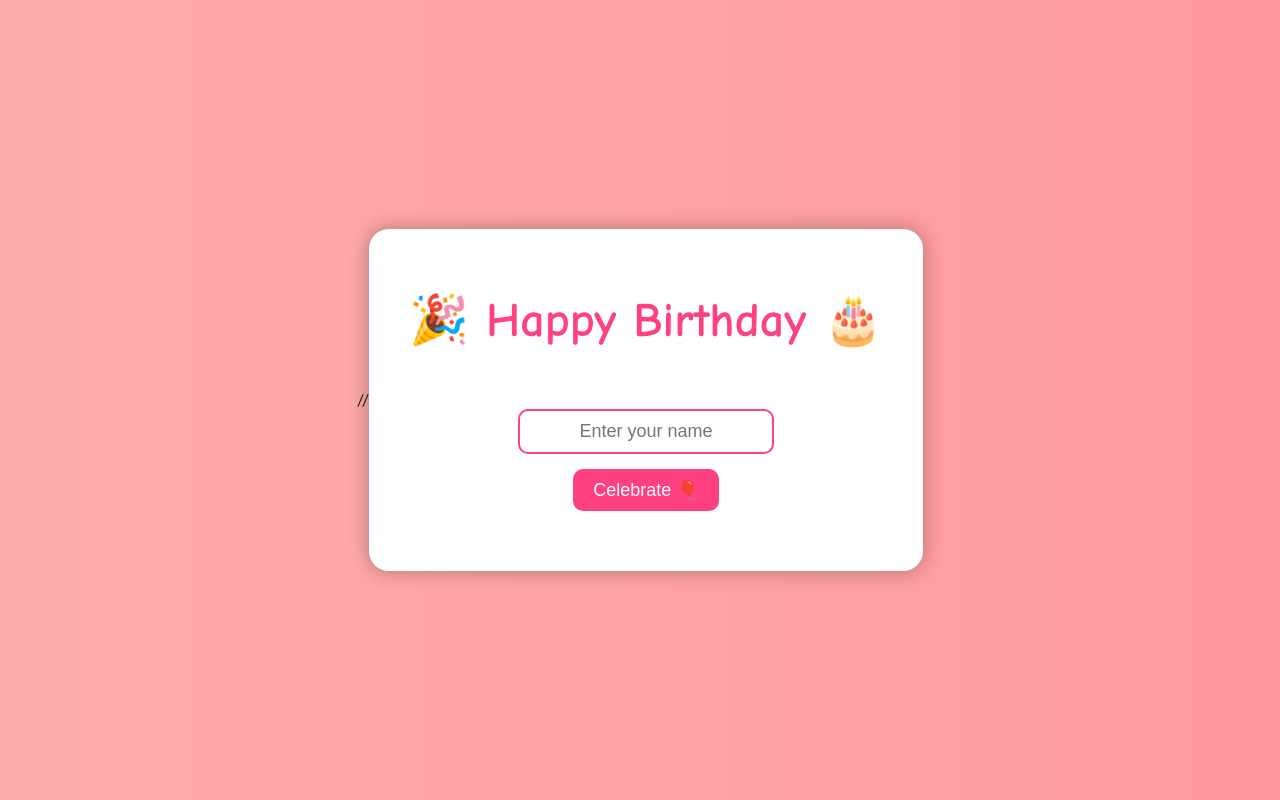
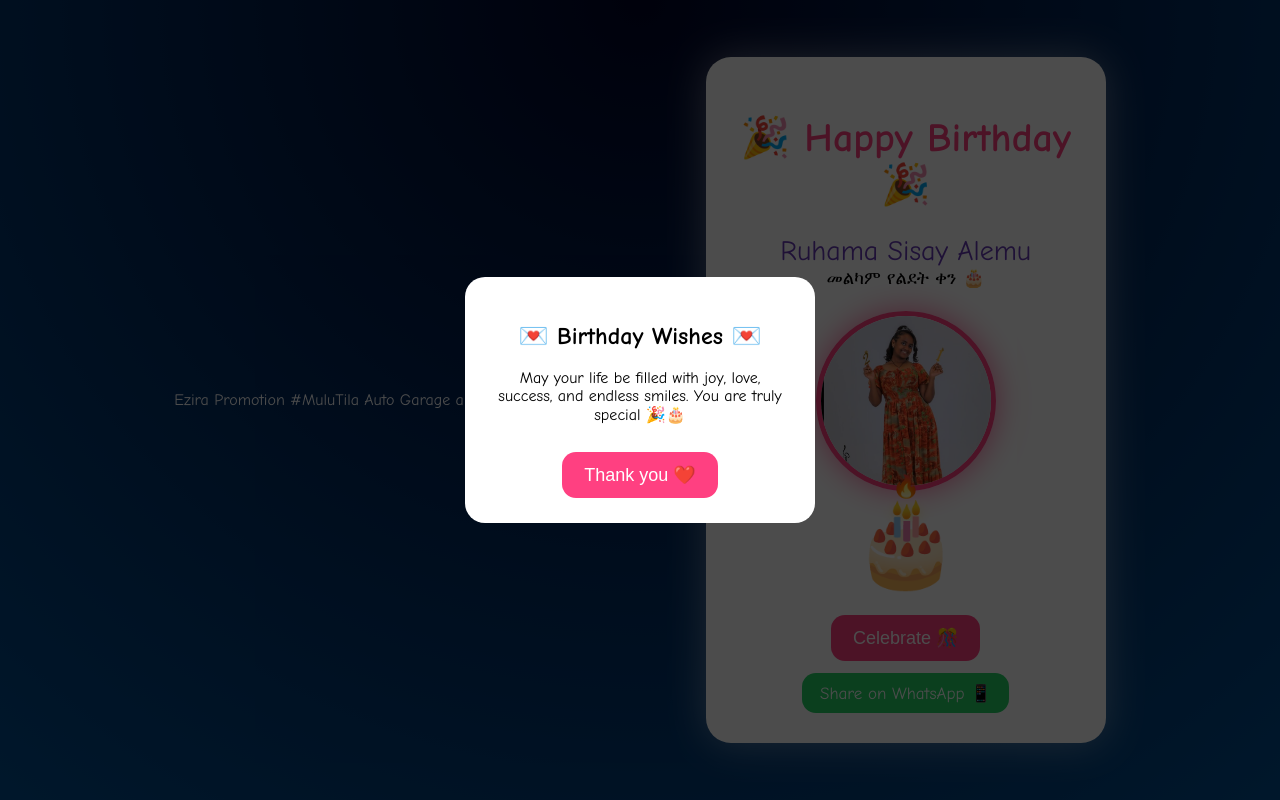
Before and after one commit to semahegn-tilahun/birthday, a plain HTML site: page index.html in a window 1280 px wide. Drawn offline with nearby package versions, Linux system fonts and the light colour scheme.

Commit message:
Create birthday celebration HTML page
Added a birthday celebration page with fireworks and music.

```diff
--- a/index.html
+++ b/index.html
@@ -1,4 +1,4 @@
-//
+<!-- //
 <!DOCTYPE html>
 <html lang="en">
 <head>
@@ -102,4 +102,228 @@
 </script>
 
 </body>
+</html> -->
+
+Ezira Promotion #MuluTila Auto Garage and Carasoria, [1/14/2026 10:17 PM]
+<!DOCTYPE html>
+<html lang="en">
+<head>
+<meta charset="UTF-8">
+<title>Happy Birthday Ruhama 🎉</title>
+
+<style>
+body {
+  margin: 0;
+  height: 100vh;
+  background: radial-gradient(circle at top, #000428, #004e92);
+  display: flex;
+  justify-content: center;
+  align-items: center;
+  font-family: 'Comic Sans MS', cursive;
+  overflow: hidden;
+  color: white;
+}
+
+canvas {
+  position: fixed;
+  inset: 0;
+  z-index: 0;
+}
+
+.card {
+  position: relative;
+  z-index: 2;
+  background: white;
+  color: black;
+  padding: 30px;
+  border-radius: 25px;
+  text-align: center;
+  width: 340px;
+  box-shadow: 0 0 40px rgba(255,255,255,0.4);
+  animation: pop 1s ease;
+}
+
+@keyframes pop {
+  from {transform: scale(0);}
+  to {transform: scale(1);}
+}
+
+h1 {
+  color: #ff4081;
+  font-size: 40px;
+}
+
+.name {
+  font-size: 28px;
+  color: #673ab7;
+}
+
+.lang {
+  font-size: 18px;
+  margin-bottom: 10px;
+}
+
+.photo {
+  width: 170px;
+  height: 170px;
+  border-radius: 50%;
+  object-fit: cover;
+  border: 5px solid #ff4081;
+  margin: 12px auto;
+  box-shadow: 0 0 20px #ff4081;
+  animation: glow 2s infinite alternate;
+}
+
+@keyframes glow {
+  from {box-shadow: 0 0 15px #ff4081;}
+  to {box-shadow: 0 0 35px #ff80ab;}
+}
+
+.cake {
+  font-size: 85px;
+  position: relative;
+  animation: bounce 1.5s infinite;
+  cursor: pointer;
+}
+
+.flame {
+  position: absolute;
+  top: -18px;
+  left: 50%;
+  transform: translateX(-50%);
+  font-size: 22px;
+}
+
+@keyframes bounce {
+  0%,100% {transform: translateY(0);}
+  50% {transform: translateY(-12px);}
+}
+
+button {
+  padding: 12px 22px;
+  font-size: 18px;
+  border: none;
+  background: #ff4081;
+  color: white;
+  border-radius: 14px;
+  cursor: pointer;
+  margin-top: 12px;
+}
+
+.whatsapp {
+  display: inline-block;
+  margin-top: 12px;
+  background: #25D366;
+  color: white;
+  padding: 10px 18px;
+  border-radius: 14px;
+  text-decoration: none;
+  font-size: 17px;
+}
+
+.popup {
+  position: fixed;
+  inset: 0;
+  background: rgba(0,0,0,0.7);
+  display: flex;
+  justify-content: center;
+  align-items: center;
+  z-index: 5;
+}
+
+.popup div {
+  background: white;
+  color: black;
+  padding: 25px;
+  border-radius: 20px;
+  text-align: center;
+  max-width: 300px;
+}
+</style>
+</head>
+
+<body>
+
+<canvas id="fireworks"></canvas>
+
+<div class="card">
+  <h1>🎉 Happy Birthday 🎉</h1>
+  <div class="name">Ruhama Sisay Alemu</div>
+  <div class="lang">መልካም የልደት ቀን 🎂</div>
+
+  <!-- Slideshow (add more images later if you want) -->
+  <img src="photo.jpg" class="photo" id="slideshow">
+
+  <div class="cake" onclick="blowCandle()">
+    🎂
+    <div class="flame" id="flame">🔥</div>
+  </div>
+
+  <button onclick="celebrate()">Celebrate 🎊</button>
+
+  <br>
+  <a class="whatsapp"
+     href="https://wa.me/?text=🎉%20Happy%20Birthday%20Ruhama%20Sisay%20Alemu!%20🎂%20May%20your%20life%20shine%20bright!"
+     target="_blank">
+     Share on WhatsApp 📱
+  </a>
+</div>
+
+<!-- Birthday message popup -->
+<div class="popup" id="popup">
+  <div>
+    <h2>💌 Birthday Wishes 💌</h2>
+    <p>May your life be filled with joy, love, success, and endless smiles.
+    You are truly special 🎉🎂</p>
+    <button onclick="closePopup()">Thank you ❤️</button>
+  </div>
+</div>
+
+<!-- Ethiopian-style happy music -->
+<audio id="song">
+  <source src="https://cdn.pixabay.com/audio/2022/03/15/audio_7e5f53c6d2.mp3" type="audio/mpeg">
+</audio>
+
+<script src="https://cdn.jsdelivr.net/npm/canvas-confetti@1.6.0/dist/confetti.browser.min.js"></script>
+
+<script>
+// Fireworks background
+const canvas = document.getElementById("fireworks");
+const ctx = canvas.getContext("2d");
+canvas.width = innerWidth;
+canvas.height = innerHeight;
+
+function random(min,max){return Math.random()*(max-min)+min;}
+
+setInterval(()=>{
+  ctx.clearRect(0,0,canvas.width,canvas.height);
+  for(let i=0;i<60;i++){
+    ctx.beginPath();
+    ctx.arc(random(0,canvas.width),random(0,canvas.height),random(1,3),0,Math.PI*2);
+    ctx.fillStyle=hsl(${random(0,360)},100%,60%);
+    ctx.fill();
+  }
+},700);
+
+// Celebrate
+function celebrate(){
+  document.getElementById("song").play();
+
+  confetti({particleCount:350,spread:140,origin:{y:0.6}});
+}
+
+Ezira Promotion #MuluTila Auto Garage and Carasoria, [1/14/2026 10:17 PM]
+// Blow candle (tap)
+function blowCandle(){
+  document.getElementById("flame").style.display="none";
+  confetti({particleCount:150,spread:100});
+}
+
+// Popup
+function closePopup(){
+  document.getElementById("popup").style.display="none";
+}
+</script>
+
+</body>
 </html>
```
